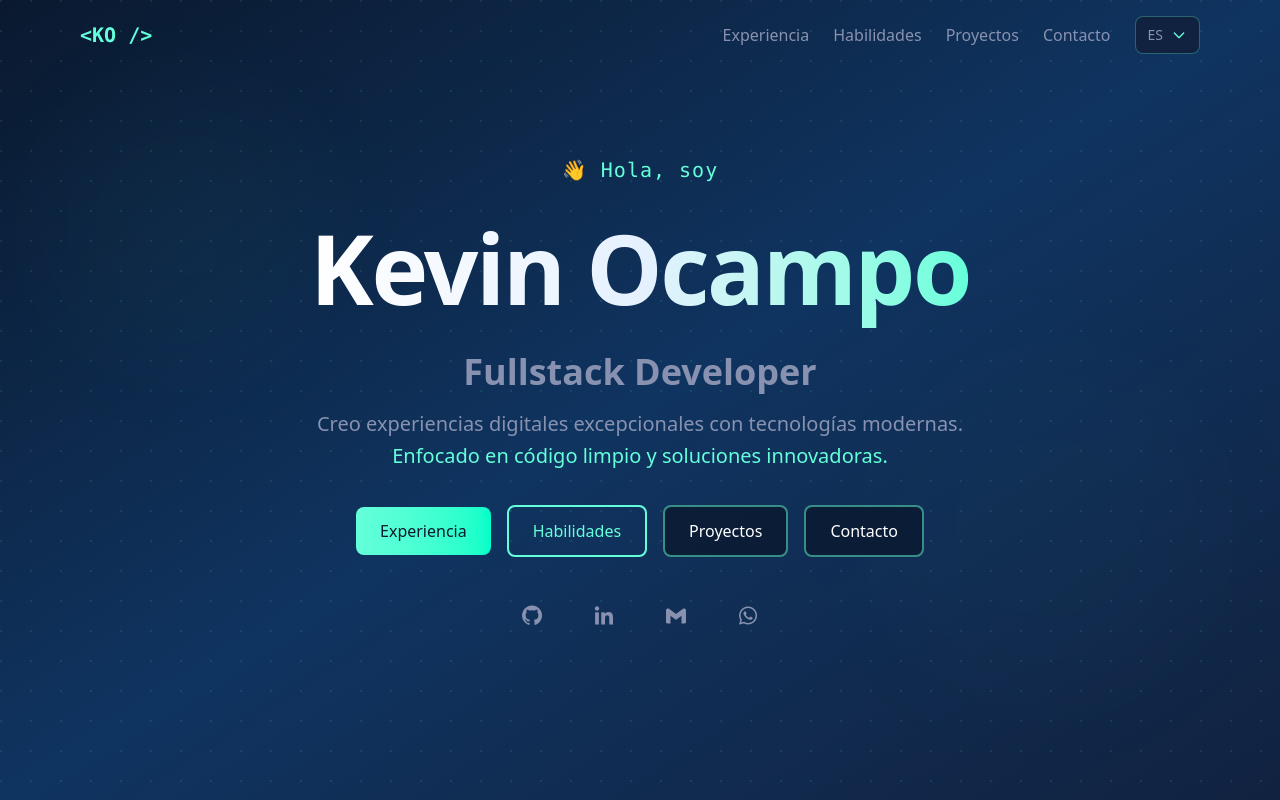
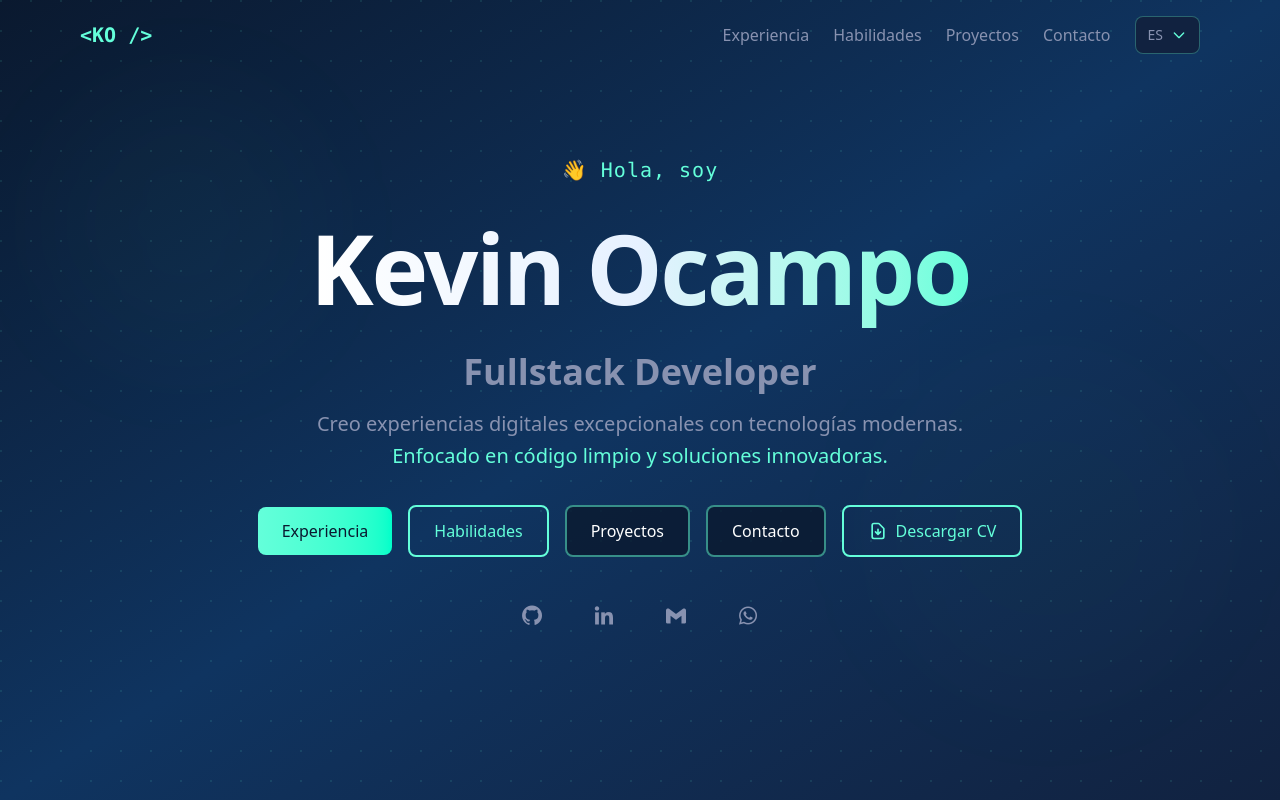
Before and after one commit to kelvinocampo/PortFolio, a React (Vite) app: page /1 in a window 1280 px wide. Shown: the top 800 px of the page. Built offline with nearby package versions, Linux system fonts and the light colour scheme.

Commit message:
feat: Add contact section with form and various methods, new header component, i18n data files, and Spanish CV.

```diff
--- a/src/components/Contact.jsx
+++ b/src/components/Contact.jsx
@@ -292,6 +292,7 @@ export const Contact = () => {
   const data = useDataJson();
   uiData = data.ui.contact
   const contactMethods = data.contact;
+  const headerData = data.ui.header; // Para acceder al CV
 
 
   const [headerRef, headerIsVisible] = useIntersectionObserver();
@@ -445,6 +446,16 @@ export const Contact = () => {
                 <span>{uiData.footer.see_linkdin}</span>
                 <span>💼</span>
               </a>
+              <a
+                href={headerData.cv_path}
+                download
+                className="inline-flex items-center space-x-3 px-8 py-4 border-2 border-[#64FFDA] text-[#64FFDA] rounded-lg font-semibold hover:bg-[#64FFDA] hover:text-[#0A192F] hover:shadow-lg hover:shadow-[#64FFDA]/25 transition-all duration-300"
+              >
+                <svg className="w-5 h-5" fill="none" stroke="currentColor" viewBox="0 0 24 24">
+                  <path strokeLinecap="round" strokeLinejoin="round" strokeWidth={2} d="M12 10v6m0 0l-3-3m3 3l3-3m2 8H7a2 2 0 01-2-2V5a2 2 0 012-2h5.586a1 1 0 01.707.293l5.414 5.414a1 1 0 01.293.707V19a2 2 0 01-2 2z" />
+                </svg>
+                <span>{headerData.download_cv}</span>
+              </a>
             </div>
           </div>
         </div>
--- a/src/components/Header.jsx
+++ b/src/components/Header.jsx
@@ -157,6 +157,19 @@ export const Header = () => {
                   {item.label}
                 </a>
               ))}
+
+              {/* Botón de descarga de CV */}
+              <a
+                href={uiData.cv_path}
+                download
+                className="flex items-center justify-center gap-2 px-4 py-2 sm:px-6 sm:py-3 rounded-lg font-medium transition-all duration-300 transform hover:scale-105 focus:outline-none focus:ring-2 focus:ring-[#64FFDA]/50 w-full sm:w-auto text-center bg-transparent border-2 border-[#64FFDA] text-[#64FFDA] hover:bg-[#64FFDA] hover:text-[#0A192F] hover:shadow-lg hover:shadow-[#64FFDA]/25"
+                style={{ animationDelay: `${600 + navigationItems.length * 100}ms` }}
+              >
+                <svg className="w-5 h-5" fill="none" stroke="currentColor" viewBox="0 0 24 24">
+                  <path strokeLinecap="round" strokeLinejoin="round" strokeWidth={2} d="M12 10v6m0 0l-3-3m3 3l3-3m2 8H7a2 2 0 01-2-2V5a2 2 0 012-2h5.586a1 1 0 01.707.293l5.414 5.414a1 1 0 01.293.707V19a2 2 0 01-2 2z" />
+                </svg>
+                {uiData.download_cv}
+              </a>
             </div>
           </div>
 
--- a/src/data/data_en.json
+++ b/src/data/data_en.json
@@ -462,7 +462,9 @@
             "languages": {
                 "es": "Spanish",
                 "en": "English"
-            }
+            },
+            "download_cv": "Download CV",
+            "cv_path": "/cv/CV_es.pdf"
         },
         "experience": {
             "title": [
--- a/src/data/data_es.json
+++ b/src/data/data_es.json
@@ -462,7 +462,9 @@
             "languages": {
                 "es": "Español",
                 "en": "Inglés"
-            }
+            },
+            "download_cv": "Descargar CV",
+            "cv_path": "/cv/CV_es.pdf"
         },
         "experience": {
             "title": [
```
Also changed, not shown: 1 other file (tests, documents, lock files or other folders).
